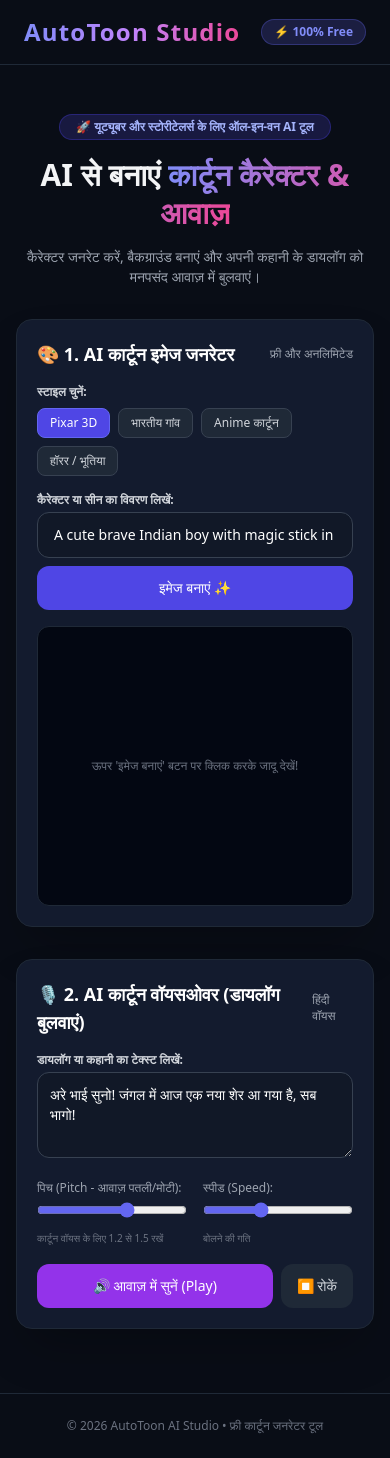
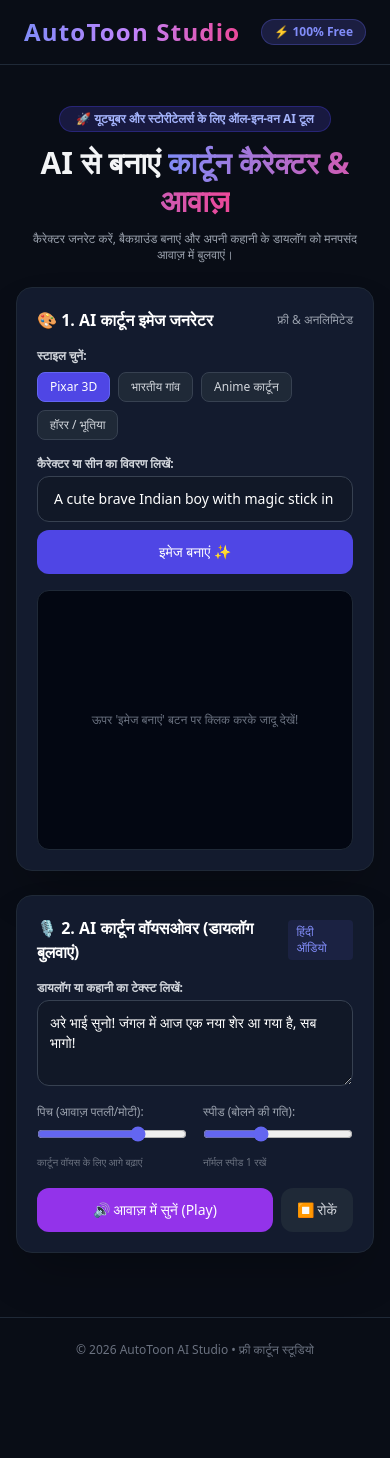
Before and after one commit to sonudhakad778/Starsunai, a plain HTML site: page index.html in a window 390 px wide. After the commit the page ends 1382 px from the top, so only its background shows below. Drawn offline with nearby package versions, Linux system fonts and the light colour scheme.

Commit message:
Update index.html

```diff
--- a/index.html
+++ b/index.html
@@ -34,37 +34,37 @@
   </nav>
 
   <!-- Hero Section -->
-  <section class="max-w-4xl mx-auto px-6 pt-12 pb-8 text-center">
-    <span class="inline-block py-1 px-4 rounded-full bg-indigo-900/40 border border-indigo-700/40 text-indigo-300 text-xs font-semibold mb-4">
+  <section class="max-w-4xl mx-auto px-6 pt-10 pb-6 text-center">
+    <span class="inline-block py-1 px-4 rounded-full bg-indigo-900/40 border border-indigo-700/40 text-indigo-300 text-xs font-semibold mb-3">
       🚀 यूट्यूबर और स्टोरीटेलर्स के लिए ऑल-इन-वन AI टूल
     </span>
-    <h1 class="text-3xl md:text-5xl font-extrabold leading-tight mb-4">
+    <h1 class="text-3xl md:text-5xl font-extrabold leading-tight mb-3">
       AI से बनाएं <span class="text-transparent bg-clip-text bg-gradient-to-r from-indigo-400 to-pink-500">कार्टून कैरेक्टर & आवाज़</span>
     </h1>
-    <p class="text-gray-400 text-sm md:text-base max-w-xl mx-auto">
+    <p class="text-gray-400 text-xs md:text-sm max-w-xl mx-auto">
       कैरेक्टर जनरेट करें, बैकग्राउंड बनाएं और अपनी कहानी के डायलॉग को मनपसंद आवाज़ में बुलवाएं।
     </p>
   </section>
 
   <!-- Main Studio Card -->
-  <main class="max-w-3xl mx-auto px-4 pb-16 space-y-8">
+  <main class="max-w-3xl mx-auto px-4 pb-16 space-y-6">
 
     <!-- TOOL 1: AI Image Generator -->
-    <div class="bg-cardBg border border-gray-800 rounded-2xl p-5 md:p-7 shadow-2xl">
+    <div class="bg-cardBg border border-gray-800 rounded-2xl p-5 md:p-6 shadow-2xl">
       <div class="flex items-center justify-between mb-4">
-        <h2 class="text-lg font-bold text-white flex items-center gap-2">
+        <h2 class="text-base md:text-lg font-bold text-white flex items-center gap-2">
           🎨 1. AI कार्टून इमेज जनरेटर
         </h2>
-        <span class="text-xs text-gray-400">फ्री और अनलिमिटेड</span>
+        <span class="text-xs text-gray-400">फ्री & अनलिमिटेड</span>
       </div>
 
       <!-- Style Selection Chips -->
       <label class="block text-xs font-semibold text-gray-300 mb-2">स्टाइल चुनें:</label>
       <div class="flex flex-wrap gap-2 mb-4" id="styleButtons">
-        <button onclick="selectStyle('3D Pixar Animation style, cute characters, 8k render')" class="style-btn active bg-indigo-600 text-white text-xs px-3 py-1.5 rounded-lg border border-indigo-500">Pixar 3D</button>
-        <button onclick="selectStyle('Indian rural village cartoon style, warm colors, storytelling scene')" class="style-btn bg-gray-800 text-gray-300 text-xs px-3 py-1.5 rounded-lg border border-gray-700">भारतीय गांव</button>
-        <button onclick="selectStyle('Anime cartoon illustration style, colorful, expressive')" class="style-btn bg-gray-800 text-gray-300 text-xs px-3 py-1.5 rounded-lg border border-gray-700">Anime कार्टून</button>
-        <button onclick="selectStyle('Dark spooky horror night fairytale cartoon, misty graveyard')" class="style-btn bg-gray-800 text-gray-300 text-xs px-3 py-1.5 rounded-lg border border-gray-700">हॉरर / भूतिया</button>
+        <button type="button" onclick="selectStyle(this, '3D Pixar Animation style, cute characters, 8k render')" class="style-btn bg-indigo-600 text-white text-xs px-3 py-1.5 rounded-lg border border-indigo-500">Pixar 3D</button>
+        <button type="button" onclick="selectStyle(this, 'Indian rural village cartoon style, warm colors, storytelling scene')" class="style-btn bg-gray-800 text-gray-300 text-xs px-3 py-1.5 rounded-lg border border-gray-700">भारतीय गांव</button>
+        <button type="button" onclick="selectStyle(this, 'Anime cartoon illustration style, colorful, expressive')" class="style-btn bg-gray-800 text-gray-300 text-xs px-3 py-1.5 rounded-lg border border-gray-700">Anime कार्टून</button>
+        <button type="button" onclick="selectStyle(this, 'Dark spooky horror night fairytale cartoon, misty graveyard')" class="style-btn bg-gray-800 text-gray-300 text-xs px-3 py-1.5 rounded-lg border border-gray-700">हॉरर / भूतिया</button>
       </div>
 
       <!-- Prompt Input -->
@@ -86,11 +86,11 @@
       </div>
 
       <!-- Image Preview Area -->
-      <div class="border border-gray-800 rounded-xl bg-gray-950 min-h-[280px] flex flex-col items-center justify-center overflow-hidden relative p-2">
+      <div class="border border-gray-800 rounded-xl bg-gray-950 min-h-[260px] flex flex-col items-center justify-center overflow-hidden relative p-2">
         <div id="loadingText" class="hidden text-indigo-400 text-sm animate-pulse text-center p-4">
           ⏳ AI आपकी कार्टून इमेज बना रहा है, कृपया 4-5 सेकंड रुकें...
         </div>
-        <img id="resultImage" src="" alt="Generated Cartoon" class="w-full h-auto max-h-[400px] object-contain hidden rounded-lg" />
+        <img id="resultImage" src="" alt="Generated Cartoon" class="w-full h-auto max-h-[380px] object-contain hidden rounded-lg" />
         <span id="placeholderText" class="text-gray-500 text-xs text-center px-4">
           ऊपर 'इमेज बनाएं' बटन पर क्लिक करके जादू देखें!
         </span>
@@ -105,32 +105,32 @@
     </div>
 
     <!-- TOOL 2: AI Voiceover Generator -->
-    <div class="bg-cardBg border border-gray-800 rounded-2xl p-5 md:p-7 shadow-2xl">
+    <div class="bg-cardBg border border-gray-800 rounded-2xl p-5 md:p-6 shadow-2xl">
       <div class="flex items-center justify-between mb-4">
-        <h2 class="text-lg font-bold text-white flex items-center gap-2">
+        <h2 class="text-base md:text-lg font-bold text-white flex items-center gap-2">
           🎙️ 2. AI कार्टून वॉयसओवर (डायलॉग बुलवाएं)
         </h2>
-        <span class="text-xs text-gray-400">हिंदी वॉयस</span>
+        <span class="text-xs text-indigo-400 bg-indigo-500/10 px-2 py-1 rounded">हिंदी ऑडियो</span>
       </div>
 
       <label class="block text-xs font-semibold text-gray-300 mb-1">डायलॉग या कहानी का टेक्स्ट लिखें:</label>
       <textarea
         id="voiceText"
         rows="3"
-        class="w-full bg-gray-900 border border-gray-700 rounded-xl p-3 text-white text-sm focus:outline-none focus:border-indigo-500 mb-4"
+        class="w-full bg-gray-900 border border-gray-700 rounded-xl p-3 text-white text-sm focus:outline-none focus:border-indigo-500 mb-3"
         placeholder="यहाँ हिंदी में डायलॉग लिखें...">अरे भाई सुनो! जंगल में आज एक नया शेर आ गया है, सब भागो!</textarea>
 
       <!-- Voice Controls -->
       <div class="grid grid-cols-2 gap-4 mb-4">
         <div>
-          <label class="block text-xs text-gray-400 mb-1">पिच (Pitch - आवाज़ पतली/मोटी):</label>
-          <input id="voicePitch" type="range" min="0.5" max="1.8" step="0.1" value="1.3" class="w-full accent-indigo-500">
-          <span class="text-[10px] text-gray-500">कार्टून वॉयस के लिए 1.2 से 1.5 रखें</span>
+          <label class="block text-xs text-gray-400 mb-1">पिच (आवाज़ पतली/मोटी):</label>
+          <input id="voicePitch" type="range" min="0.5" max="1.8" step="0.1" value="1.4" class="w-full accent-indigo-500">
+          <span class="text-[10px] text-gray-500">कार्टून वॉयस के लिए आगे बढ़ाएं</span>
         </div>
         <div>
-          <label class="block text-xs text-gray-400 mb-1">स्पीड (Speed):</label>
+          <label class="block text-xs text-gray-400 mb-1">स्पीड (बोलने की गति):</label>
           <input id="voiceRate" type="range" min="0.7" max="1.5" step="0.1" value="1" class="w-full accent-indigo-500">
-          <span class="text-[10px] text-gray-500">बोलने की गति</span>
+          <span class="text-[10px] text-gray-500">नॉर्मल स्पीड 1 रखें</span>
         </div>
       </div>
 
@@ -147,22 +147,22 @@
   </main>
 
   <footer class="border-t border-gray-800 py-6 text-center text-xs text-gray-500">
-    © 2026 AutoToon AI Studio • फ्री कार्टून जनरेटर टूल
+    © 2026 AutoToon AI Studio • फ्री कार्टून स्टूडियो
   </footer>
 
-  <!-- Logic Scripts -->
+  <!-- Scripts -->
   <script>
     let currentStyle = '3D Pixar Animation style, cute characters, 8k render';
 
-    function selectStyle(style) {
+    function selectStyle(buttonElement, style) {
       currentStyle = style;
       const buttons = document.querySelectorAll('.style-btn');
       buttons.forEach(btn => {
         btn.classList.remove('bg-indigo-600', 'text-white', 'border-indigo-500');
         btn.classList.add('bg-gray-800', 'text-gray-300', 'border-gray-700');
       });
-      event.target.classList.add('bg-indigo-600', 'text-white', 'border-indigo-500');
-      event.target.classList.remove('bg-gray-800', 'text-gray-300', 'border-gray-700');
+      buttonElement.classList.add('bg-indigo-600', 'text-white', 'border-indigo-500');
+      buttonElement.classList.remove('bg-gray-800', 'text-gray-300', 'border-gray-700');
     }
 
     function generateImage() {
@@ -211,11 +211,7 @@
     function downloadImage() {
       const img = document.getElementById('resultImage');
       if (!img.src) return;
-      const a = document.createElement('a');
-      a.href = img.src;
-      a.download = 'cartoon-scene.jpg';
-      a.target = '_blank';
-      a.click();
+      window.open(img.src, '_blank');
     }
 
     // Voice Synthesis
@@ -223,7 +219,7 @@
       const text = document.getElementById('voiceText').value;
       if (!text.trim()) return;
 
-      window.speechSynthesis.cancel(); // stop ongoing
+      window.speechSynthesis.cancel();
       const utterance = new SpeechSynthesisUtterance(text);
       utterance.lang = 'hi-IN';
       utterance.pitch = parseFloat(document.getElementById('voicePitch').value);
```
